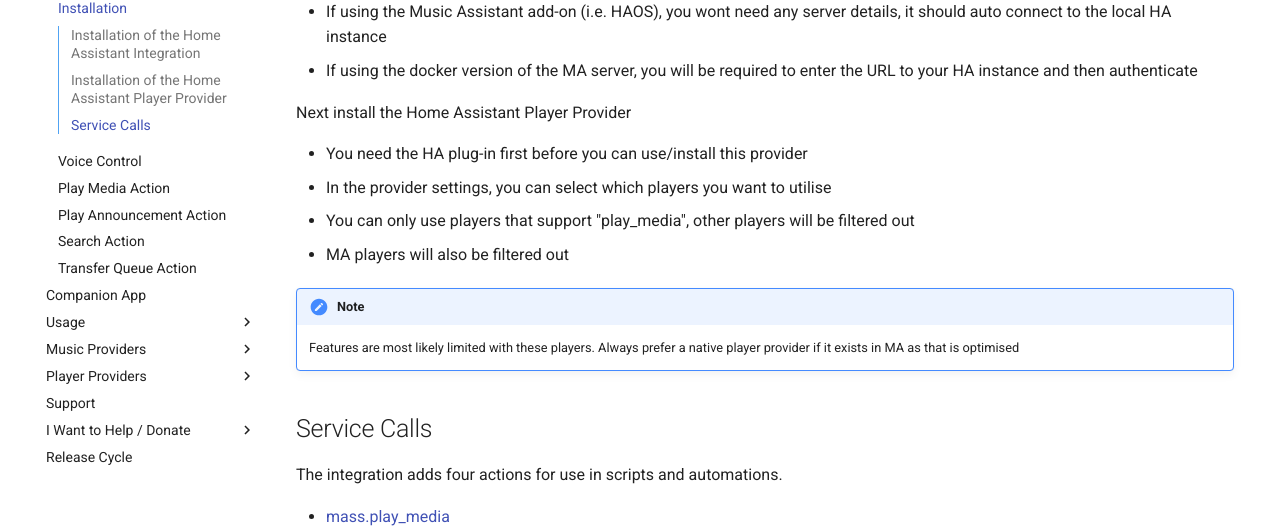
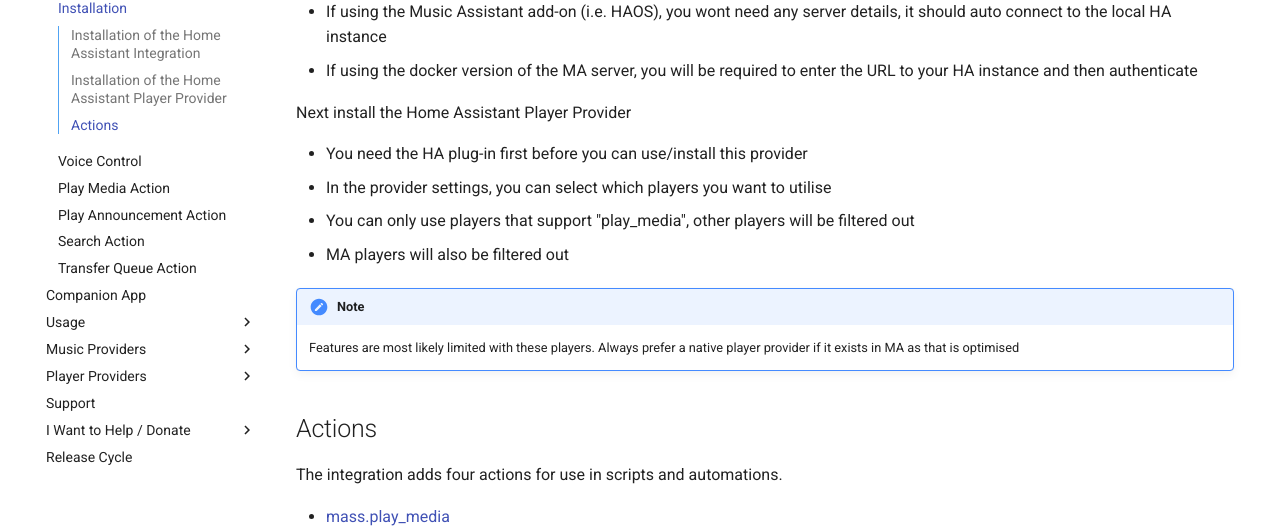
Before and after one commit to pwbriggs/music-assistant.github.io, an MkDocs documentation site: the page built from docs/integration/installation.md, in a window 1280 px wide and 900 px high, scrolled down 820 px. Shown: the part 181-709 px from the top of the window. Built offline with MkDocs 1.6.1 and Material for MkDocs 9.7.7, drawn with Linux system fonts in a browser that asks for light colours.

Commit message:
Update term

```diff
--- a/docs/integration/installation.md
+++ b/docs/integration/installation.md
@@ -34,7 +34,7 @@
 !!! note
     Features are most likely limited with these players. Always prefer a native player provider if it exists in MA as that is optimised
 
-## Service Calls
+## Actions
 
 The integration adds four actions for use in scripts and automations.
 
```
